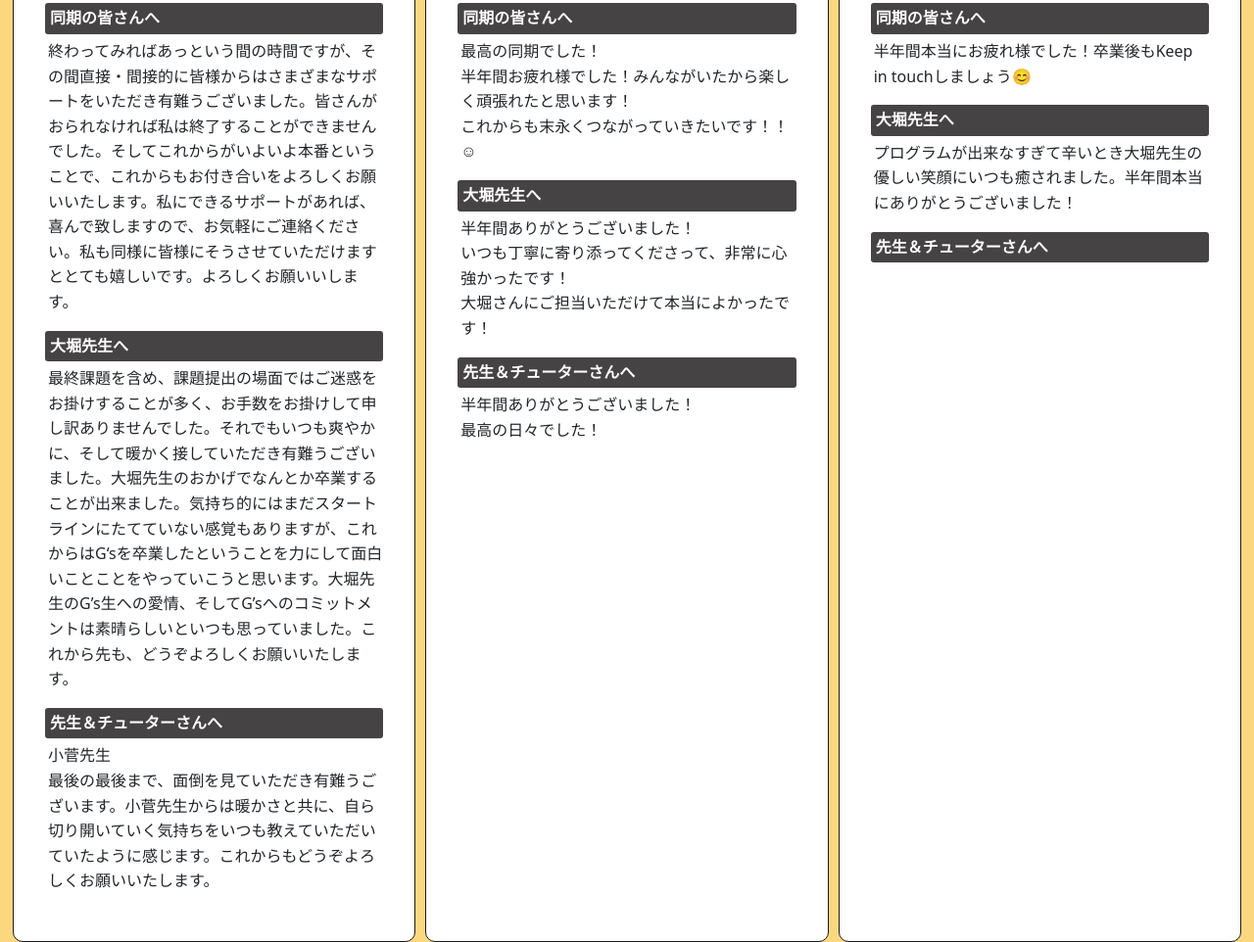
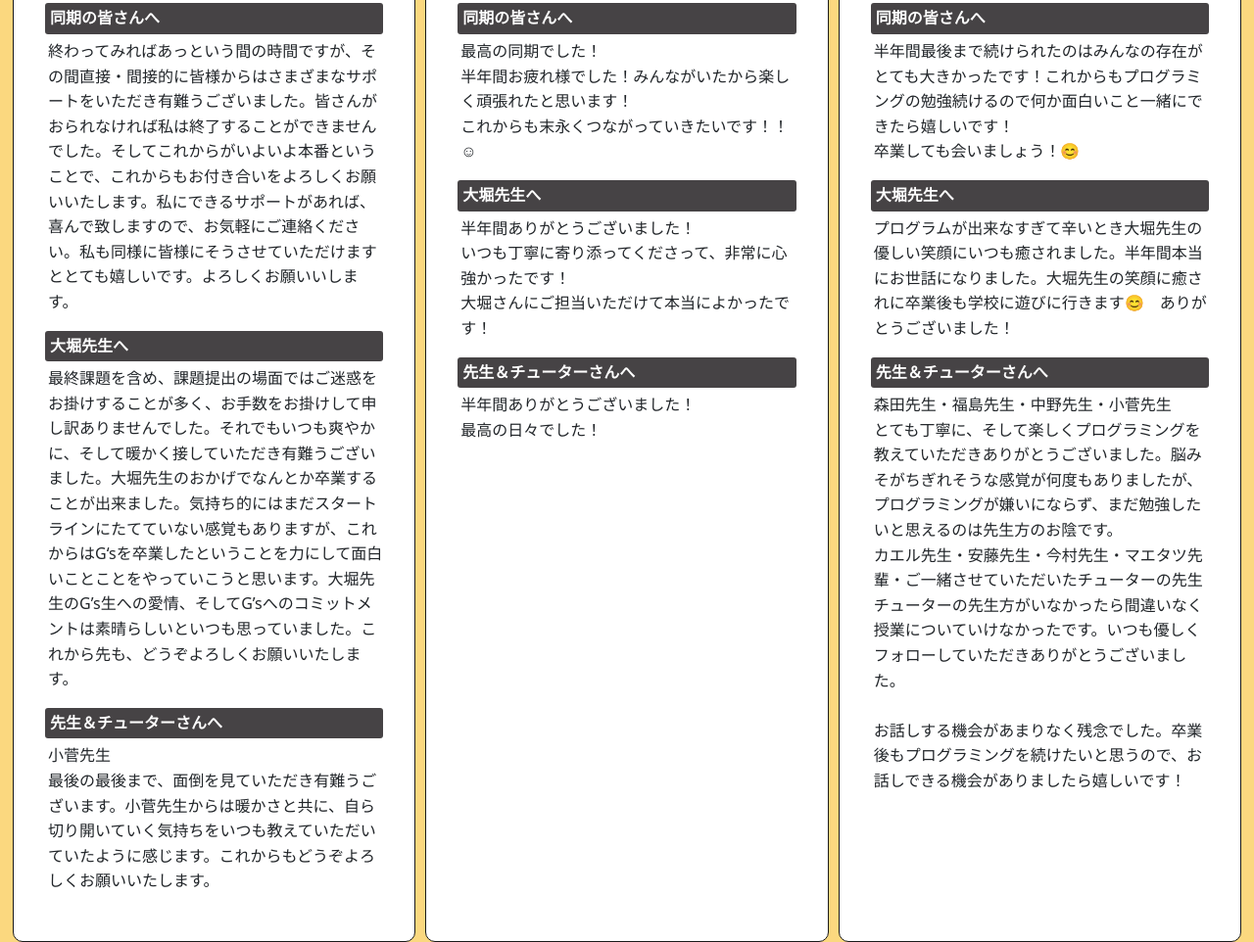
Before and after one commit to mmtt83/dev22, a plain HTML site: page index.html in a window 1280 px wide. Shown: the part 6990-7952 px from the top of the page at 98% size. Drawn offline with nearby package versions, Linux system fonts and the light colour scheme; a web font is replaced by a local one.

Commit message:
Add files via upload

```diff
--- a/index.html
+++ b/index.html
@@ -278,11 +278,19 @@
                         <div class="m_name">守屋多央梨</div>
                         <div class="m_desc">
                             <div class="m_title m_title_01">同期の皆さんへ</div>
-                            <p>半年間本当にお疲れ様でした！卒業後もKeep in touchしましょう😊</p>
+                            <p>半年間最後まで続けられたのはみんなの存在がとても大きかったです！これからもプログラミングの勉強続けるので何か面白いこと一緒にできたら嬉しいです！<br>
+                                卒業しても会いましょう！😊</p>
                             <div class="m_title m_title_02">大堀先生へ</div>
-                            <p>プログラムが出来なすぎて辛いとき大堀先生の優しい笑顔にいつも癒されました。半年間本当にありがとうございました！</p>
+                            <p>プログラムが出来なすぎて辛いとき大堀先生の優しい笑顔にいつも癒されました。半年間本当にお世話になりました。大堀先生の笑顔に癒されに卒業後も学校に遊びに行きます😊　ありがとうございました！</p>
                             <div class="m_title m_title_03">先生＆チューターさんへ</div>
-                            <p></p>
+                            <p>森田先生・福島先生・中野先生・小菅先生<br>
+                            とても丁寧に、そして楽しくプログラミングを教えていただきありがとうございました。脳みそがちぎれそうな感覚が何度もありましたが、プログラミングが嫌いにならず、まだ勉強したいと思えるのは先生方のお陰です。
+                            <br>
+                            カエル先生・安藤先生・今村先生・マエタツ先輩・ご一緒させていただいたチューターの先生<br>
+                            チューターの先生方がいなかったら間違いなく授業についていけなかったです。いつも優しくフォローしていただきありがとうございました。<br>
+                            <br>
+                            お話しする機会があまりなく残念でした。卒業後もプログラミングを続けたいと思うので、お話しできる機会がありましたら嬉しいです！
+                        </p>
                         </div>
                     </div>
                 </div>
```
